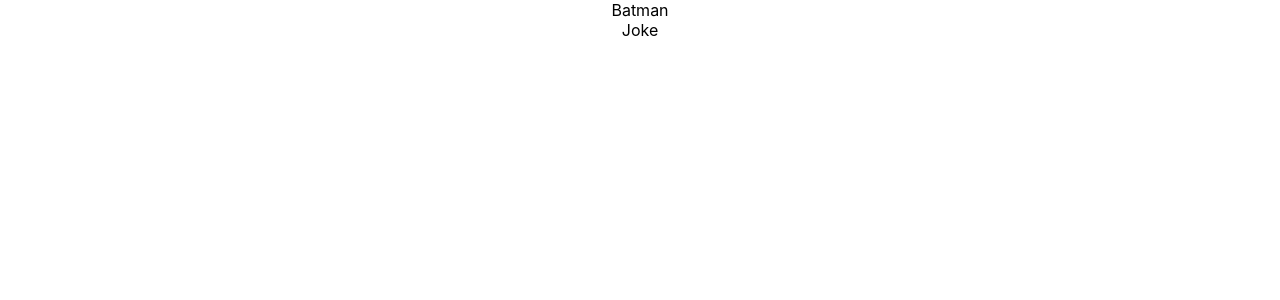
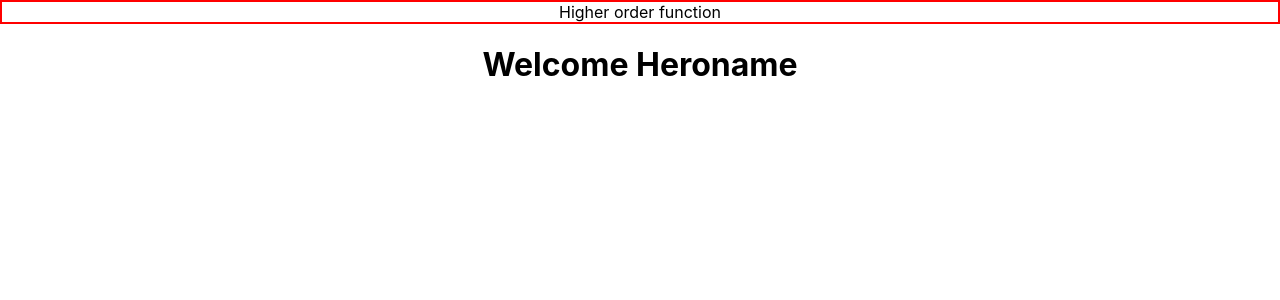
Before and after one commit to mikhita/my-react-app, a React (Create React App) app: page / in a window 1280 px wide. Shown: the top 300 px of the page. Built offline with nearby package versions, Linux system fonts and the light colour scheme; the HTML template or start-up script is replaced by a standard one.

Commit message:
I learn higher orgder function meaning and basic useage

```diff
--- a/package.json
+++ b/package.json
@@ -8,6 +8,7 @@
     "@testing-library/user-event": "^13.5.0",
     "react": "^18.2.0",
     "react-dom": "^18.2.0",
+    "react-error-boundary": "^3.1.4",
     "react-scripts": "5.0.1",
     "web-vitals": "^2.1.4"
   },
--- a/src/App.js
+++ b/src/App.js
@@ -1,5 +1,7 @@
 import './App.css';
-import Hero from './components/Hero';
+// import Hero from './components/Hero';
+// import {ErrorBoundary} from "react-error-boundary"
+// import ErrorFallback from './components/ErrorFallback';
 // import PortalDemo from './components/PortalDemo';
 // import Table from './components/Table';
 // import FragmentDemo from './components/FragmentDemo';
@@ -18,14 +20,19 @@
 // import Greets from './components/Greet';
 // import { Greets } from './components/Greet';
 // import Message from './components/Message';
-// import Welcome from './components/welcome';
+import Welcome from './components/welcome';
+import wrapper from './components/Wrapper';
 
 
 function App() {
+  const HiOrderComp = wrapper(Welcome);
   return (
-    <div className="App">
-      <Hero heroName="Batman"/>
-      <Hero heroName="Joke"/>
+    <div className="App" >
+      <HiOrderComp />
+    {/* <ErrorBoundary fallback={<h1>something gone wrong</h1>}>
+          <Hero heroName="Batman"/>
+          <Hero heroName="Joker"/>
+    </ErrorBoundary> */}
       {/* <PortalDemo/> */}
       {/* <Table/> */}
       {/* <FragmentDemo/> */}
--- /dev/null
+++ b/src/components/ErrorFallback.jsx
@@ -0,0 +1,11 @@
+function ErrorFallback({error, resetErrorBoundary}) {
+    return (
+      <div role="alert">
+        <p>Something went wrong:</p>
+        <pre>{error.message}</pre>
+        <button onClick={resetErrorBoundary}>Try again</button>
+      </div>
+    )
+  }
+
+export default ErrorFallback;
--- a/src/components/Hero.js
+++ b/src/components/Hero.js
@@ -1,12 +1,18 @@
 import React from 'react'
+import {ErrorBoundary} from "react-error-boundary"
+
 
 function Hero({heroName}) {
     if(heroName==="Joker"){
-        throw new Error("Not a Hero!")
+        throw Error("not correct!")
     }
   return (
-    <div>{heroName}</div>
+    <ErrorBoundary fallback={<h1>something gone wrong</h1>}>
+        <div>
+            <div>{heroName}</div>
+        </div>
+    </ErrorBoundary>
   )
 }
 
-export default Hero
+export default  Hero;
--- /dev/null
+++ b/src/components/Wrapper.js
@@ -0,0 +1,9 @@
+const wrapper = (Component)=>(...props)=>(
+    <div>
+        <div style={{border:"2px solid red"}}>Higher order function</div>
+        <Component {...props} />
+    </div>
+
+)
+
+export default wrapper
```
Also changed, not shown: 1 other file (tests, documents, lock files or other folders).
